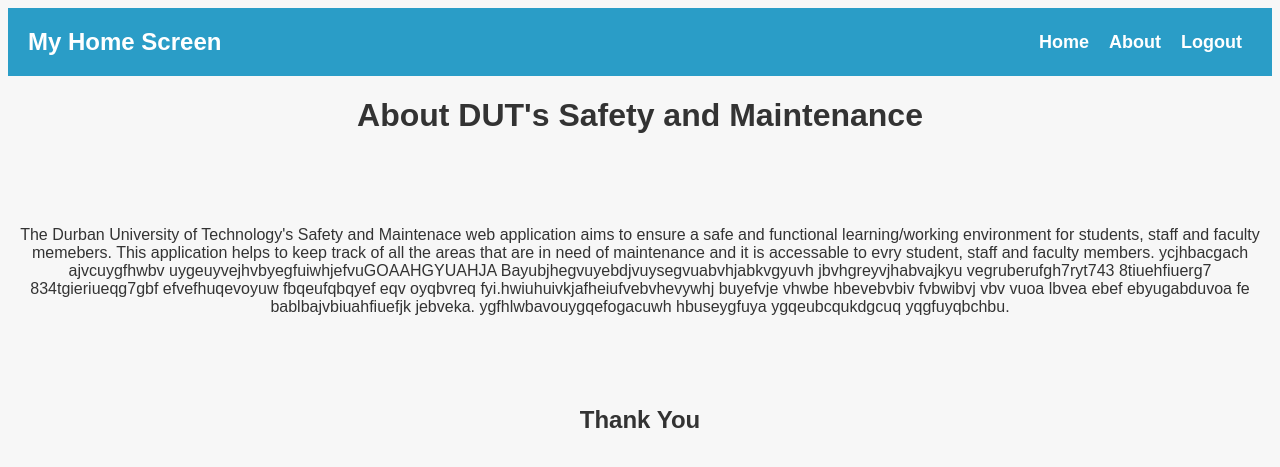
After one commit to NcebaZA/Safety-and-maintanance, a Flask app: template templates/About.html in a window 1280 px wide. The commit adds this page. Shown: the top 467 px of the page. Run offline with Flask 2, Linux system fonts and the light colour scheme; the template is opened without the code that fills it, so the values that code supplies are empty; some libraries are stand-ins or nearby versions.

Commit message:
added in homepage

```diff
--- a/main.py
+++ b/main.py
@@ -170,6 +170,41 @@ def forgot_password():
 def show_issues_table():
      return render_template("issues_table.html",tdata=tdata_local)
 
+#sign up route
+@app.route("/sign_up", methods=["POST","GET"])
+def sign_up():
+
+     if request.method == "POST":
+          first_name =  request.form.get("first_name")
+          surname = request.form.get("surname")
+          username = request.form.get("username")
+          email = request.form.get("email")
+          password = request.form.get("password")
+          confirm_password = request.form.get("confirm-password")
+          print(first_name, surname, username, email, password, confirm_password)
+
+      # process the sign-up data here
+          #Check if user name or email has already been taken
+          if users.query.filter_by(email=email).first() or users.query.filter_by(username=username).first():
+               flash("Username or email already in use")
+               return redirect(url_for("sign_up"))
+
+
+
+          #if it has not been taken then create a new user
+          else:
+               new_user = users(first_name=first_name, surname=surname, email=email,password=password, username = username, user_role = "user")
+               db.session.add(new_user)
+               db.session.commit()
+               return redirect(url_for("login"))
+     else:
+        # render the sign-up form here
+         return render_template("/admin_screen/sign_up.html")
+
+
+
+
+
 
 
 
--- /dev/null
+++ b/templates/About.html
@@ -0,0 +1,93 @@
+<!DOCTYPE html>
+<html>
+  <head>
+    <title>About DUT's Safety and Maintenance</title>
+
+    <div>
+    <style>
+        /* add some basic styling */
+        body {
+          font-family: Arial, sans-serif;
+          background-color: #f7f7f7;
+          color: #333;
+        }
+
+        header {
+          display: flex;
+          justify-content: space-between;
+          align-items: center;
+          background-color: #2a9dc7;
+          color: #fff;
+          padding: 20px;
+        }
+
+        .logo {
+          font-size: 24px;
+          font-weight: bold;
+        }
+
+        nav {
+          display: flex;
+        }
+
+        nav ul {
+          list-style: none;
+          margin: 0;
+          padding: 0;
+          display: flex;
+        }
+
+        nav li {
+          margin: 0 10px;
+        }
+
+        nav a {
+          color: #fff;
+          text-decoration: none;
+          font-size: 18px;
+          font-weight: bold;
+        }
+
+        nav a:hover {
+          text-decoration: underline;
+        }
+      </style>
+    </head>
+    <body>
+      <header>
+        <div class="logo">My Home Screen</div>
+        <nav>
+          <ul>
+            <li><a href="Home_screen.html">Home</a></li>
+            <li><a href="About.html">About</a></li>
+            <li><a href="login.html">Logout</a></li>
+          </ul>
+        </nav>
+    </div>
+
+    <h1 align="center">About DUT's Safety and Maintenance</h1>
+    <br>
+    <br>
+    <br>
+
+
+
+    <p align="center">The Durban University of Technology's Safety and Maintenace web application aims to ensure a safe and functional learning/working environment for students, staff and faculty memebers. This application helps to keep track of all the areas that are in need of maintenance and it is accessable to evry student, staff and faculty members. ycjhbacgach ajvcuygfhwbv uygeuyvejhvbyegfuiwhjefvuGOAAHGYUAHJA Bayubjhegvuyebdjvuysegvuabvhjabkvgyuvh jbvhgreyvjhabvajkyu vegruberufgh7ryt743 8tiuehfiuerg7 834tgieriueqg7gbf efvefhuqevoyuw fbqeufqbqyef eqv oyqbvreq fyi.hwiuhuivkjafheiufvebvhevywhj buyefvje vhwbe hbevebvbiv fvbwibvj vbv vuoa lbvea ebef  ebyugabduvoa fe bablbajvbiuahfiuefjk jebveka. ygfhlwbavouygqefogacuwh hbuseygfuya ygqeubcqukdgcuq yqgfuyqbchbu.</p>
+
+    <br>
+    <br>
+    <br>
+
+    <h2 align="center">Thank You</h2>
+
+
+
+
+
+
+
+
+
+
+</body>
+</html>
```
Also changed, not shown: templates/Home_screen.html (added, +70 -0 lines), templates/admin_screen/confirmation_Email.html (added, +23 -0 lines), templates/admin_screen/sign_up.html (renamed from templates/admin_screen/sign up.html, +17 -2 lines), instance/project.db, 3 other files.
